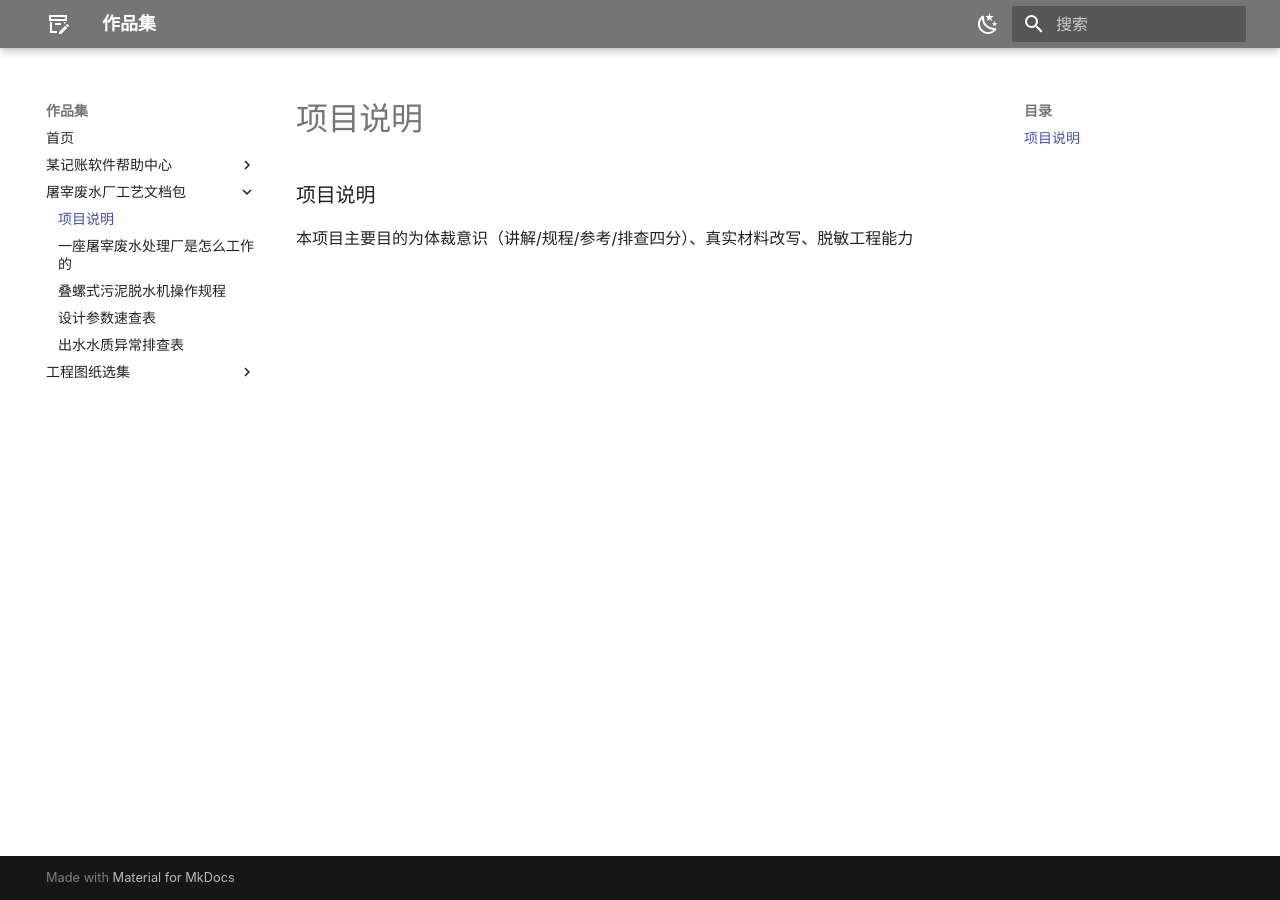
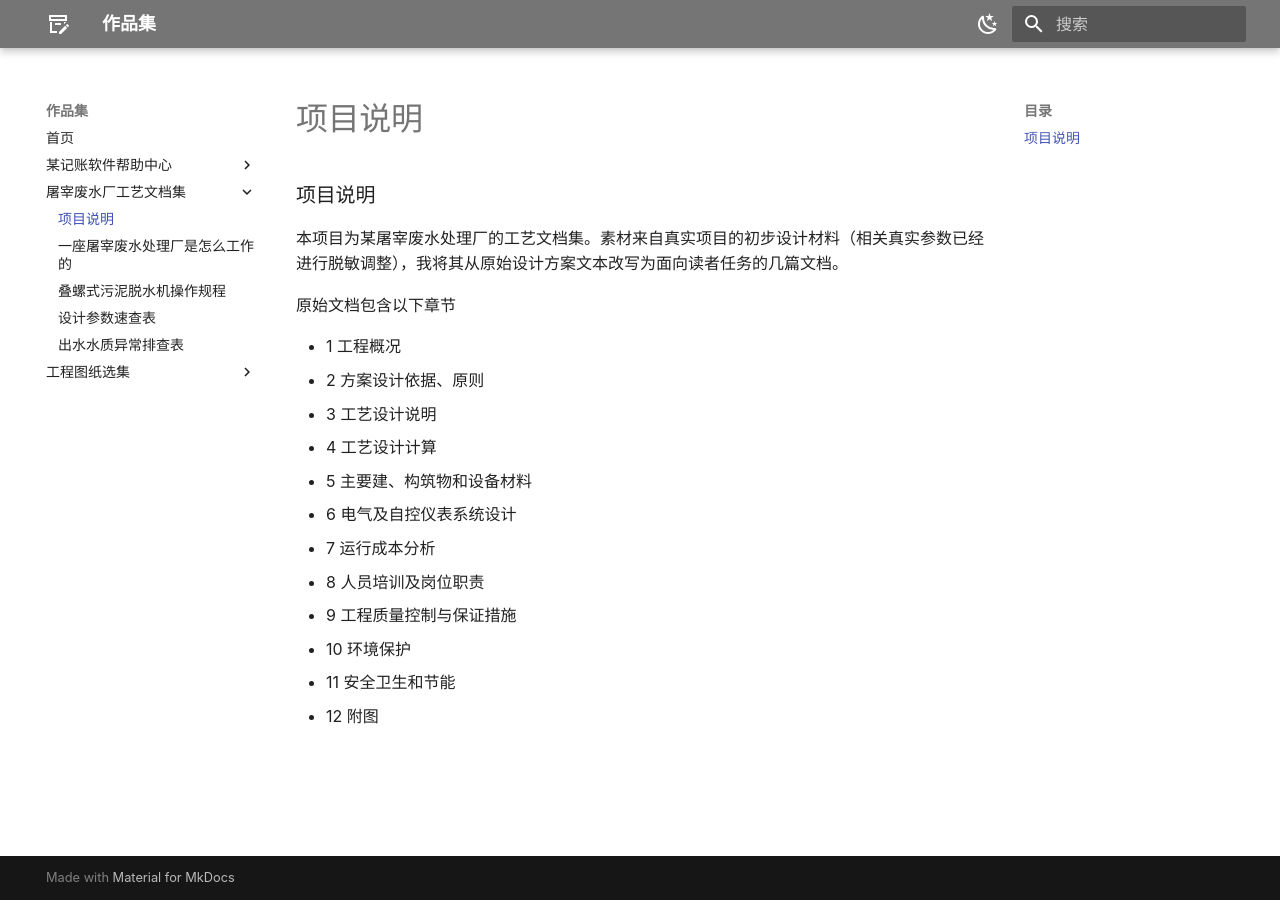
Before and after one commit to riley192/hard-groove, an MkDocs documentation site: the page built from docs/example-wastewater-docs/index.md, in a window 1280 px wide. Built offline with MkDocs 1.6.1 and Material for MkDocs 9.7.7, drawn with Linux system fonts in a browser that asks for light colours.

Commit message:
项目说明修改

```diff
--- a/docs/example-wastewater-docs/index.md
+++ b/docs/example-wastewater-docs/index.md
@@ -1,3 +1,18 @@
 ### 项目说明
 
-本项目主要目的为体裁意识（讲解/规程/参考/排查四分）、真实材料改写、脱敏工程能力
+本项目为某屠宰废水处理厂的工艺文档集。素材来自真实项目的初步设计材料（相关真实参数已经进行脱敏调整），我将其从原始设计方案文本改写为面向读者任务的几篇文档。
+
+原始文档包含以下章节
+
+- 1 工程概况
+- 2 方案设计依据、原则
+- 3 工艺设计说明
+- 4 工艺设计计算
+- 5 主要建、构筑物和设备材料
+- 6 电气及自控仪表系统设计
+- 7 运行成本分析
+- 8 人员培训及岗位职责
+- 9 工程质量控制与保证措施
+- 10 环境保护
+- 11 安全卫生和节能
+- 12 附图
--- a/mkdocs.yml
+++ b/mkdocs.yml
@@ -54,7 +54,7 @@ nav:
     - 更新日志:
       - v2.0: example-bookkeeping-app/release notes/release notes v2.0.md
     - 反馈与支持: example-bookkeeping-app/support.md
-  - 屠宰废水厂工艺文档包:
+  - 屠宰废水厂工艺文档集:
     - 项目说明: example-wastewater-docs/index.md
     - 一座屠宰废水处理厂是怎么工作的: example-wastewater-docs/docs1.md
     - 叠螺式污泥脱水机操作规程: example-wastewater-docs/docs2.md
@@ -62,6 +62,6 @@ nav:
     - 出水水质异常排查表: example-wastewater-docs/docs4.md
   - 工程图纸选集:
     - 选集说明: drawings/index.md
+    - 高程流程图: drawings/process-flow.md
     - 管线系统图: drawings/piping-systems.md
     - 构筑物工艺图: drawings/structure-process.md
-    - 工艺流程图: drawings/process-flow.md
```
Also changed, not shown: docs/drawings/index.md (+7 -1 lines), docs/index.md (+1 -1 lines).
